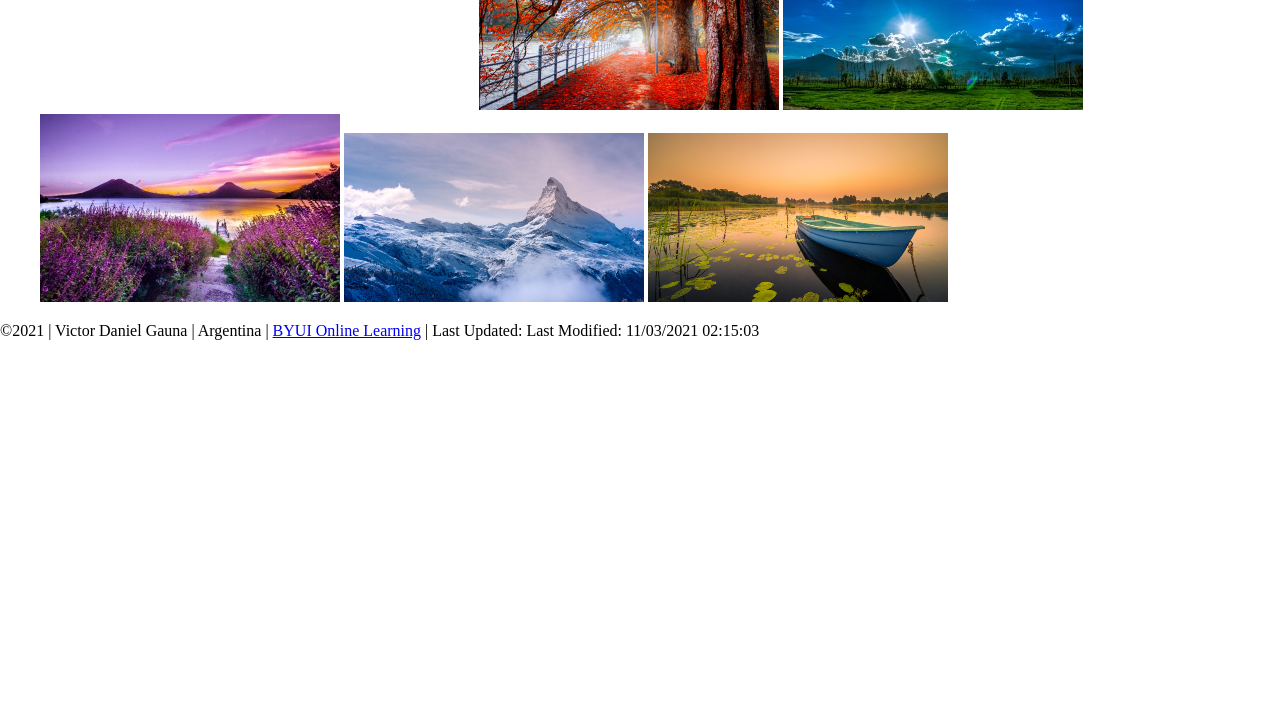
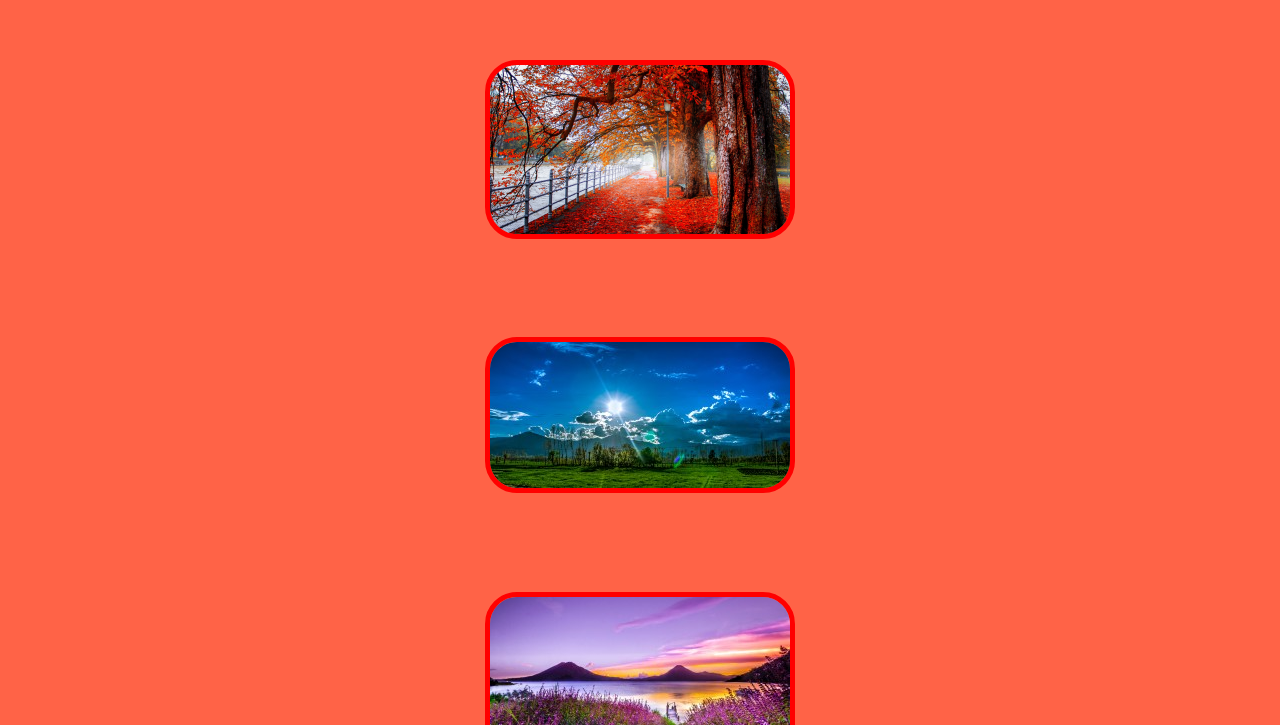
Before and after one commit to VicGa/wdd230, a plain HTML site: page lesson7/lazzyload.html in a window 1280 px wide. Shown: the part 139-864 px from the top of the page. Before the commit the page ends 800 px from the top, so only its background shows below. Drawn offline with nearby package versions, Linux system fonts and the light colour scheme.

Commit message:
fix root 2

```diff
--- a/lesson7/lazzyload.html
+++ b/lesson7/lazzyload.html
@@ -6,8 +6,8 @@
     <meta name="viewport" content="width=device-width, initial-scale=1.0">
     <title>Lazzy-Load</title>
     <link rel="stylesheet" href="/wdd230/lesson7/css/large.css">
-    <link rel="stylesheet" href="wdd230/lesson7/css/normalize.css">
-    <link rel="stylesheet" href="wdd230/lesson7/css/small.css">
+    <link rel="stylesheet" href="/wdd230/lesson7/css/normalize.css">
+    <link rel="stylesheet" href="/wdd230/lesson7/css/small.css">
     <style>
 
     </style>
```
